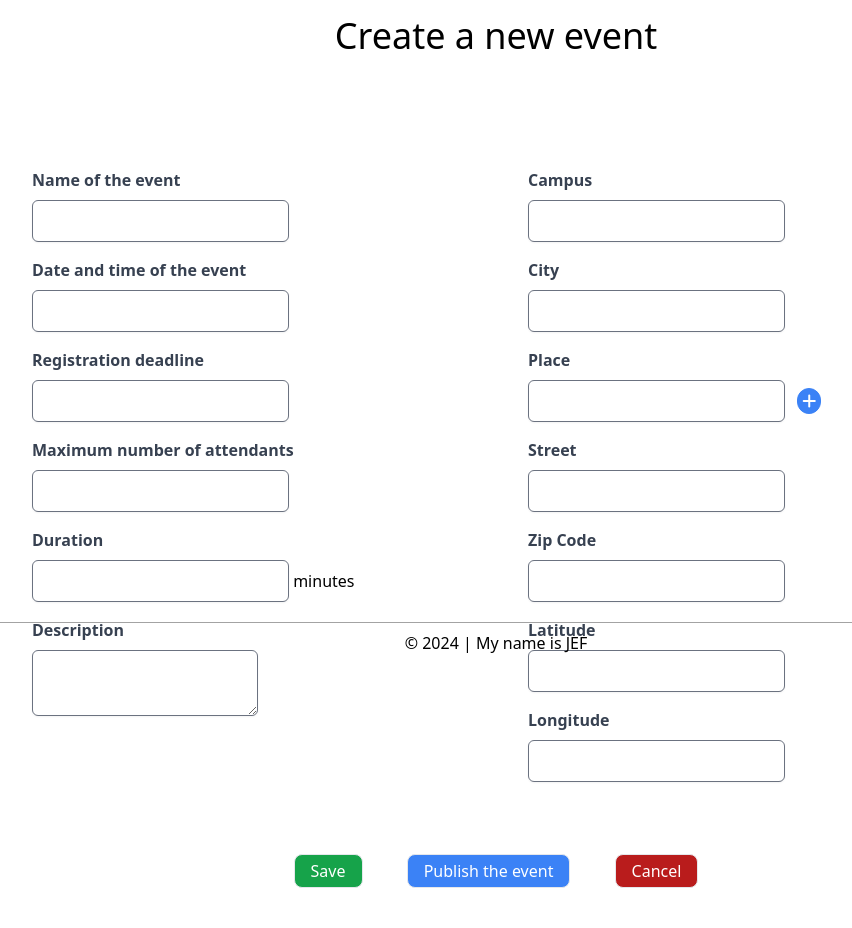
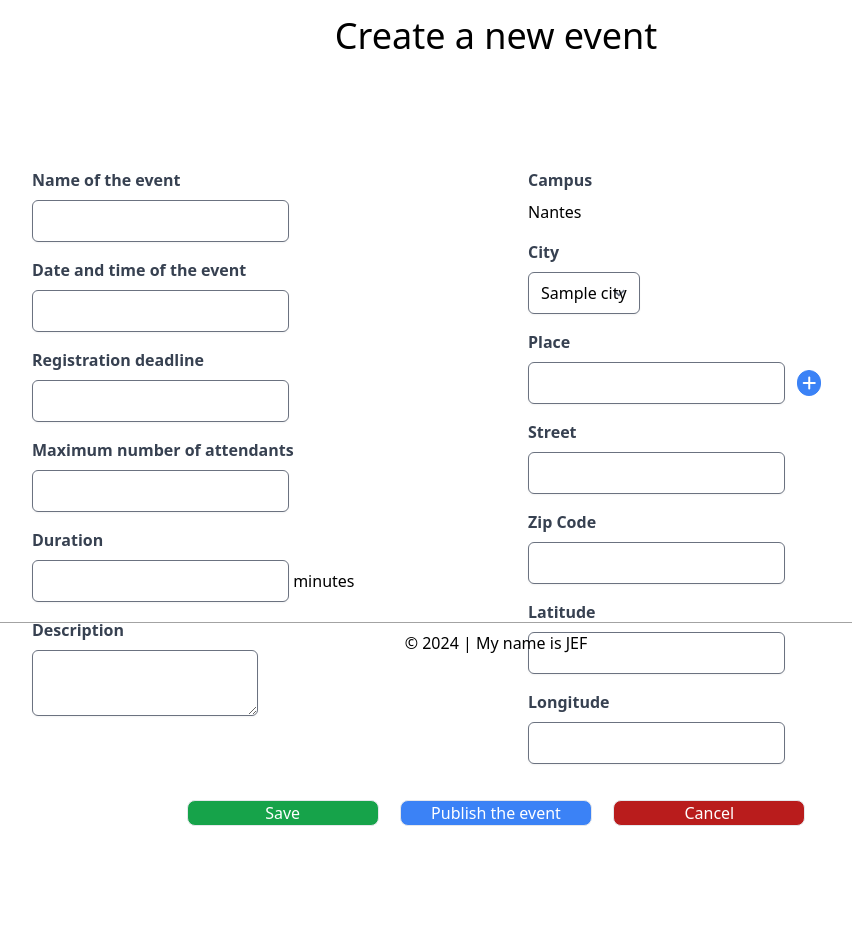
Before and after one commit to JeremyCheron/projet-sortir, a Symfony app: template templates/event/addEvent.html.twig in a window 1280 px wide. Shown: the part 137-1065 px from the top of the page, without its empty margins (144-996 px from the left). After the commit the page ends 963 px from the top, so only its background shows below. Run offline with Twig, Linux system fonts and the light colour scheme; the template is opened without the code that fills it: most values are stand-ins (such as "Sample title", 1, 10 or a date in 2020); form fields are guessed from the names that the template uses; style sheets or scripts are compiled from the project's sources; some libraries are stand-ins or nearby versions.

Commit message:
Update : - EventController - home view

```diff
--- a/src/Form/EventType.php
+++ b/src/Form/EventType.php
@@ -34,11 +34,6 @@ class EventType extends AbstractType
             ->add('maxRegistrations',IntegerType::class)
             ->add('duration', ChoiceType::class,['choices'=>$duration])
             ->add('description', TextareaType::class)
-            ->add('campus', EntityType::class, [
-                'class' => Campus::class,
-                'choice_label' => 'name',
-            ])
-//            ->add('city', EntityType::class,['class'=>Place::class,'choice_label'=>'name'])
             ->add('place', EntityType::class, [
                 'class' => Place::class,
                 'choice_label' => 'name',
--- a/templates/event/addEvent.html.twig
+++ b/templates/event/addEvent.html.twig
@@ -14,7 +14,7 @@
         <div class="grid md:grid-cols-2 w-3/4 mx-auto md:gap-16 justify-center place-content-evenly p-4">
             <div class="">
                 <div class="my-4">
-                {{ form_label(newEventForm.name, 'Name of the event', {'label_attr': {'class': 'block text-gray-700 font-bold mb-2'}}) }}
+                    {{ form_label(newEventForm.name,'Name of the event', {'label_attr': {'class': 'block text-gray-700 font-bold mb-2'}}) }}
                     {{ form_widget(newEventForm.name, {'attr': {'class': 'form-input rounded-md shadow-sm'}}) }}
                     {{ form_errors(newEventForm.name) }}
                 </div>
@@ -35,7 +35,8 @@
                 </div>
                 <div class="my-4">
                     {{ form_label(newEventForm.duration, 'Duration', {'label_attr': {'class': 'block text-gray-700 font-bold mb-2'}}) }}
-                {{ form_widget(newEventForm.duration, {'attr': {'class': 'form-input rounded-md shadow-sm'}}) }} minutes
+                    {{ form_widget(newEventForm.duration, {'attr': {'class': 'form-input rounded-md shadow-sm'}}) }}
+                    minutes
                     {{ form_errors(newEventForm.duration) }}
                 </div>
                 <div class="my-4">
@@ -46,22 +47,27 @@
             </div>
             <div class="">
                 <div class="my-4">
-                {{ form_label(newEventForm.campus, 'Campus', {'label_attr': {'class': 'block text-gray-700 font-bold mb-2'}}) }}
-                {{ form_widget(newEventForm.campus, {'attr': {'class': 'form-input rounded-md shadow-sm'}}) }}
-                {{ form_errors(newEventForm.campus) }}
+                    <label for="city" class="block text-gray-700 font-bold mb-2">Campus</label>
+                    <p>Nantes</p>
+                    {#                    <p>{{ user.campus.name }}</p> #}
                 </div>
                 <div class="my-4">
-                {#                {{ form_label(newEventForm.campus, 'Campus', {'label_attr': {'class': 'block text-gray-700 font-bold mb-2'}}) }} #}
-                {#                {{ form_widget(newEventForm.campus, {'attr': {'class': 'form-input rounded-md shadow-sm'}}) }} #}
-                {#                {{ form_errors(newEventForm.campus) }} #}
+
                     <label for="city" class="block text-gray-700 font-bold mb-2">City</label>
-                <input type="text" class="form-input rounded-md shadow-sm" name="city" id="city">
+                    <select class="form-input rounded-md shadow-sm" name="city" id="city">
+                        {% for city in cities %}
+                            <option value="{{ city.id }}">
+                                {{ city.name }}
+                            </option>
+                        {% endfor %}
+                    </select>
                 </div>
                 <div class="my-4">
                     {{ form_label(newEventForm.place, 'Place', {'label_attr': {'class': 'block text-gray-700 font-bold mb-2'}}) }}
                     {{ form_widget(newEventForm.place, {'attr': {'class': 'form-input rounded-md shadow-sm'}}) }}
                     {{ form_errors(newEventForm.place) }}
-                <a href="{{ path('app_place_new') }}"><i class="fa-solid fa-plus bg-blue-500 border border-blue-500 rounded-full p-1 text-white font-bold mx-2"></i></a>
+                    <a href="{{ path('app_place_new') }}"><i
+                                class="fa-solid fa-plus bg-blue-500 border border-blue-500 rounded-full p-1 text-white font-bold mx-2"></i></a>
                 </div>
                 <div class="my-4">
 
@@ -82,10 +88,16 @@
                 </div>
             </div>
         </div>
-    <div class="text-center justify-center items-center mx-auto my-10">
-        <button class="mx-5 px-4 py-1 bg-green-600 text-white border rounded-lg">Save</button>
-        <button class="mx-5 px-4 py-1 bg-blue-500 text-white border rounded-lg">Publish the event</button>
-        <button class="mx-5 px-4 py-1 bg-red-700 text-white border rounded-lg">Cancel</button>
+        <div class="md:flex text-center justify-evenly items-center mx-auto my-1 w-1/2">
+            <div class='w-1/3'>
+            <a href=""><input type="submit" name="save" class="w-48 bg-green-600 text-white border rounded-lg" value="Save"></a>
+            </div>
+            <div class="w-1/3">
+            <a href=""><input type="submit" name="publish" class="w-48 bg-blue-500 text-white border rounded-lg" value="Publish the event"></a>
+            </div>
+            <div class="w-1/3">
+                <a href=""><input type="button" class="w-48 bg-red-700 text-white border rounded-lg" value="Cancel"></a>
+            </div>
         </div>
         {{ form_end(newEventForm) }}
     </main>
```
Also changed, not shown: src/Controller/EventController.php (+8 -4 lines), templates/main/home.html.twig (+11 -0 lines). Lines whose indentation alone changed are shown as unchanged.
